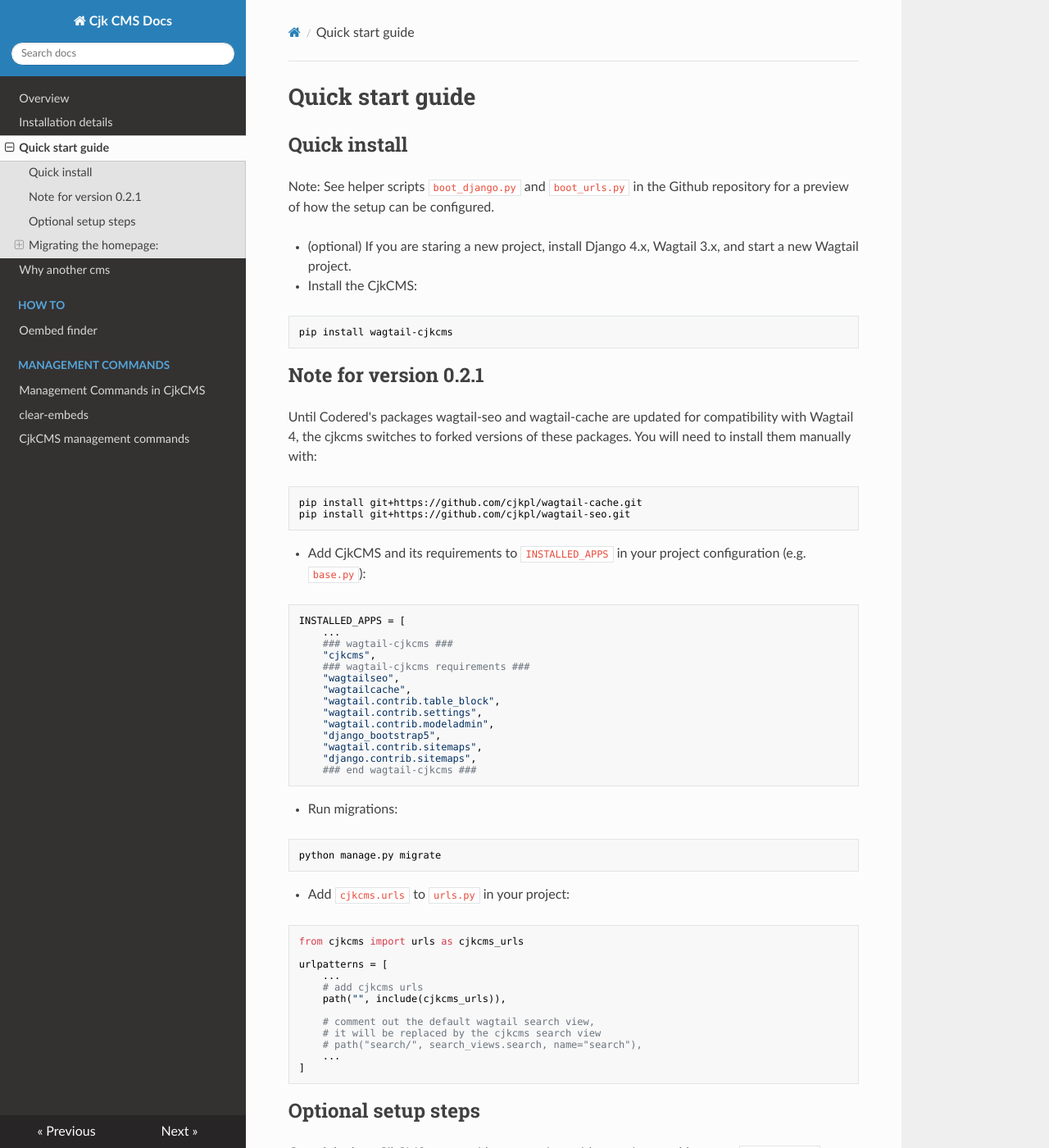
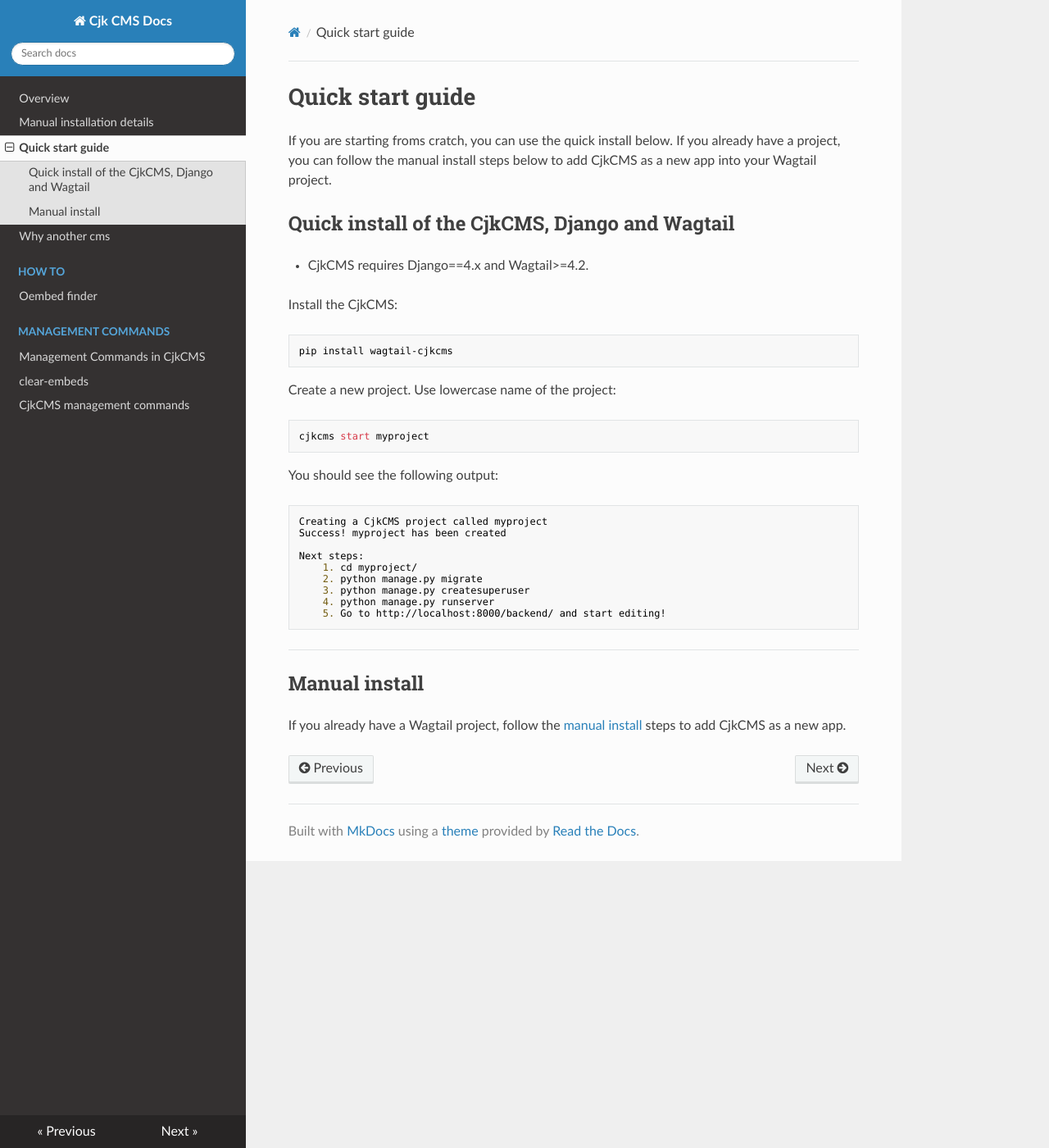
Before and after one commit to cjkpl/wagtail-cjkcms, an MkDocs documentation site: the page built from docs/quick-start.md, in a window 1280 px wide and 1400 px high. Shown: the whole window at 82% size. Built offline with MkDocs 1.6.1, drawn with Linux system fonts in a browser that asks for light colours; nearby versions of some CDN libraries; some of the changed text lies outside the part shown.

Commit message:
Updated version #. Updated documentation, which is now available at cjkcms.readthedocs.

````diff
--- a/cjkcms/__init__.py
+++ b/cjkcms/__init__.py
@@ -1,4 +1,4 @@
-VERSION = (23, 2, 6, "")
+VERSION = (23, 3, 1, "")
 
 __version_info__ = VERSION
 __version__ = ".".join(map(str, VERSION[:3])) + (f"-{VERSION[3]}" if VERSION[3] else "")
--- a/docs/installation.md
+++ b/docs/installation.md
@@ -1,4 +1,4 @@
-# Installation details
+# Manual installation details
 
 ## Project folder
 The first step when setting up a new project is to create a folder for the project. We will call our project `cmsdemo`
@@ -22,7 +22,7 @@
     * always the same name, e.g.: `venv`
     * a name that is different for each project, e.g.: `env-cmsdemo`
 
-    We recommend the second approach, so that when you activate the virtual environment, you can see its' name in the terminal, and it is harder to confuse it with other virtual environments.
+    We use the second approach, so that when you activate the virtual environment, you can see its' name in the terminal, and it is harder to confuse it with other virtual environments.
 
 ```
 python3 -m venv ./env-cmsdemo/
@@ -40,13 +40,8 @@
 ```
 This will install all required dependencies into the virtual environment, including Wagtail and Django.
 
-## Note for version 0.2.1
-
-Until Codered's packages wagtail-seo and wagtail-cache are updated for compatibility with Wagtail 4, the cjkcms switches to forked versions of these packages. You will need to install them manually with:
-```
-pip install git+https://github.com/cjkpl/wagtail-cache.git
-pip install git+https://github.com/cjkpl/wagtail-seo.git
-```
+## Quick install
+If you are starting from scratch, you can use the quick install below. If you already have a project, you can follow the manual install steps below to add CjkCMS as a new app into your Wagtail project. See [quick start](quick-start.md) for more details. Otherwise follow the steps below.
 
 ## Start new Wagtail project
 With all required packages installed, you can start a new Wagtail project. We will name it `cmsdemo`, like the parent folder.
@@ -73,12 +68,8 @@
 ```
 This lets you make sure that the default Wagtail setup worked. CMS will be activated in the next step.
 
-## Activate CMS: update project config
-* Add CjkCMS and its requirements to ```INSTALLED_APPS``` in your project configuration
-(/home/cmsdemo/cmsdemo/cmsdemo/settings/base.py)).
-!!! note
-    Yes, there are three nested folders named `cmsdemo`: your main project folder, and inside two folders created by Wagtail.
 
+* Add CjkCMS and its requirements to ```INSTALLED_APPS``` in your project configuration (e.g. ```base.py```):
 ```python
 INSTALLED_APPS = [
     ...
@@ -95,34 +86,65 @@
     "django.contrib.sitemaps",
     ### end wagtail-cjkcms ###
 ```
-
-Restart the development server, if it is not running. You should see a message like this:
+* Run migrations:
 ```
-You have 4 unapplied migration(s). Your project may not work properly until you apply the migrations for app(s): cjkcms, wagtailseo.
-Run 'python manage.py migrate' to apply them.
+python manage.py migrate
 ```
-
-Proceed as per message above. Stop the server, execute the `migrate` command, and restart the server.
-
-## Add utility URLs provided by CjkCMS
-
-* Add cjkcms-specific urls, which provide SEO-related pages: favicon.ico, robots.txt, sitemap.xml.
-* Replace default wagtail `search` with cjkcms-specific search: comment out the `search` view.
-
+* Add ```cjkcms.urls``` to ```urls.py``` in your project:
 ```python
-# in the main urls.py in your project:
 from cjkcms import urls as cjkcms_urls
 
 urlpatterns = [
     ...
-    # replace wagtail search with cjkcms version (comment out line below)
-    # path('search/', search_views.search, name='search'),
+    # add cjkcms urls
+    path("", include(cjkcms_urls)),
 
-    # and add cjkcms urls
-    path('', include(cjkcms_urls)),
+    # comment out the default wagtail search view,
+    # it will be replaced by the cjkcms search view
+    # path("search/", search_views.search, name="search"),
     ...
 ]
 ```
+
+## Optional setup steps
+
+Out of the box, CjkCMS can provide your project with generic, reusable pages:
+`ArticleIndex`, `Article`, `WebPage` which you can use in your project, or extend with additional functionality. CjkCMS pages provide you with a generic "body" section and, using ```wagtail-seo``` package, a basic SEO functionality.
+
+
+## Changing the homepage:
+By default, Wagtail adds a homepage inherited from Page. If you want to use CjkCMS WebPage as your homepage, you need to change the homepage to `WebPage`. Otherwise you can start adding new CjkCMS pages to your project anywhere in the page tree.
+
+### Change to WebPage model:
+
+If you are starting a new website, you may want to replace it with CjkCMS WebPage, for the additional functionality provided by CjkCMS.
+
+To do this, you need to:
+
+- log in to the wagtail admin
+- go to Pages
+- add a new page (any CjkCMS page type, e.g. most generic WebPage) at the top level, next to the Homepage
+- go to Settings -> Sites and change the root page of your site to the new CMS page
+- go back to pages, if there is no custom content in the default (old) homepage, you can delete it.
+
+### Old Homepage cleanup
+
+You cannot remove the HomePage model from home/models.py - first you need to delete that page in the admin panel - see section above. A safer solution is to keep the HomePage model, bug deactivate it by adding `max_count = 0` to the Homepage model, which effectively hides it from admin interface.
+
+In `/home/models.py` change this:
+
+```
+class HomePage(Page):
+    pass
+```
+
+to that:
+
+```
+class HomePage(Page):
+    max_count = 0
+```
+
 
 ## Summary and next steps
 
--- a/docs/quick-start.md
+++ b/docs/quick-start.md
@@ -1,98 +1,32 @@
 # Quick start guide
 
-## Quick install
+If you are starting froms cratch, you can use the quick install below. If you already have a project, you can follow the manual install steps below to add CjkCMS as a new app into your Wagtail project.
 
-Note: See helper scripts ```boot_django.py``` and ```boot_urls.py``` in the Github repository for a preview of how the setup can be configured.
+## Quick install of the CjkCMS, Django and Wagtail
 
-* (optional) If you are staring a new project, install Django 4.x, Wagtail 3.x, and start a new Wagtail project.
-* Install the CjkCMS:
+* CjkCMS requires Django==4.x and Wagtail>=4.2.
+
+Install the CjkCMS:
 ```
 pip install wagtail-cjkcms
 ```
+Create a new project. Use lowercase name of the project:
+```
+cjkcms start myproject
+```
+You should see the following output:
+```
+Creating a CjkCMS project called myproject
+Success! myproject has been created
 
-## Note for version 0.2.1
+Next steps:
+    1. cd myproject/
+    2. python manage.py migrate
+    3. python manage.py createsuperuser
+    4. python manage.py runserver
+    5. Go to http://localhost:8000/backend/ and start editing!
+```
+---
 
-Until Codered's packages wagtail-seo and wagtail-cache are updated for compatibility with Wagtail 4, the cjkcms switches to forked versions of these packages. You will need to install them manually with:
-```
-pip install git+https://github.com/cjkpl/wagtail-cache.git
-pip install git+https://github.com/cjkpl/wagtail-seo.git
-```
-
-* Add CjkCMS and its requirements to ```INSTALLED_APPS``` in your project configuration (e.g. ```base.py```):
-```python
-INSTALLED_APPS = [
-    ...
-    ### wagtail-cjkcms ###
-    "cjkcms",
-    ### wagtail-cjkcms requirements ###
-    "wagtailseo",
-    "wagtailcache",
-    "wagtail.contrib.table_block",
-    "wagtail.contrib.settings",
-    "wagtail.contrib.modeladmin",
-    "django_bootstrap5",
-    "wagtail.contrib.sitemaps",
-    "django.contrib.sitemaps",
-    ### end wagtail-cjkcms ###
-```
-* Run migrations:
-```
-python manage.py migrate
-```
-* Add ```cjkcms.urls``` to ```urls.py``` in your project:
-```python
-from cjkcms import urls as cjkcms_urls
-
-urlpatterns = [
-    ...
-    # add cjkcms urls
-    path("", include(cjkcms_urls)),
-
-    # comment out the default wagtail search view,
-    # it will be replaced by the cjkcms search view
-    # path("search/", search_views.search, name="search"),
-    ...
-]
-```
-
-## Optional setup steps
-
-Out of the box, CjkCMS can provide your project with generic, reusable pages:
-`ArticleIndex`, `Article`, `WebPage` which you can use in your project, or extend with additional functionality. CjkCMS pages provide you with a generic "body" section and, using ```wagtail-seo``` package, a basic SEO functionality.
-
-
-> * [outdated begin - these models are automatically added as of version 0.2.2]
-> Add concrete models: WebPage, ArticlePage, and ArticleIndexPage to your project, anywhere you want, e.g. in ```/home/models.py```.  [end]
-
-## Migrating the homepage:
-
-By default, Wagtail adds a homepage inherited from Page.
-
-### Change to WebPage model:
-
-If you are starting a new website, you may want to replace it with CjkCMS WebPage, for the additional functionality provided by CjkCMS.
-
-To do this, you need to:
-- log in to the wagtail admin
-- go to Pages
-- add a new page (any CjkCMS page type, e.g. most generic WebPage) at the top level, next to the Homepage
-- go to Settings -> Sites and change the root page of your site to the new CMS page
-- go back to pages, if there is no custom content in the default (old) homepage, you can delete it.
-
-### Old Homepage cleanup
-
-You cannot remove the HomePage model from home/models.py - first you need to delete that page in the admin panel - see section above. A safer solution is to keep the HomePage model, bug deactivate it by adding `max_count = 0` to the Homepage model, which effectively hides it from admin interface.
-
-In `/home/models.py` change this:
-
-```
-class HomePage(Page):
-    pass
-```
-
-to that:
-
-```
-class HomePage(Page):
-    max_count = 0
-```
+## Manual install
+If you already have a Wagtail project, follow the [manual install](installation.md) steps to add CjkCMS as a new app.
````
Also changed, not shown: other parts of docs/installation.md (+1 -1 lines), CHANGELOG.md (+4 -0 lines), docs/index.md (+1 -1 lines), docs/management_commands/clear-embeds.md (+1 -1 lines).
